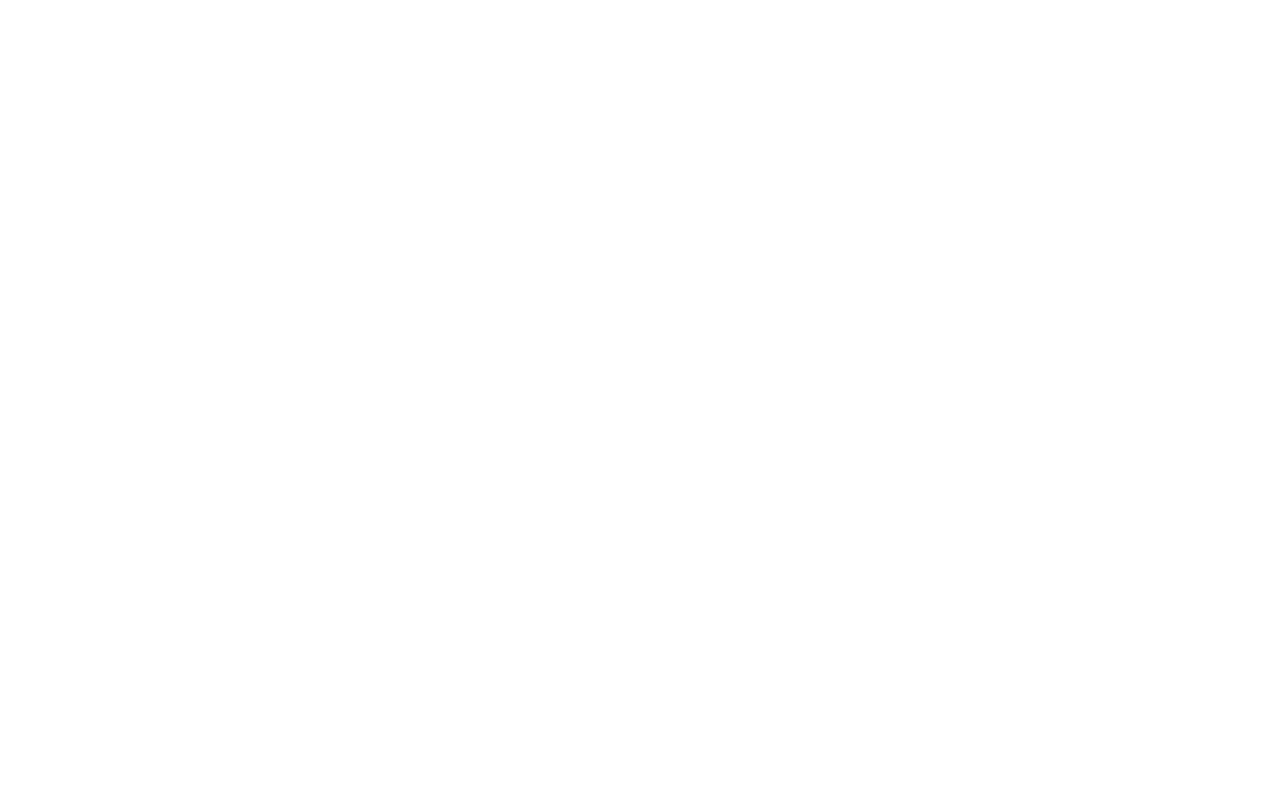
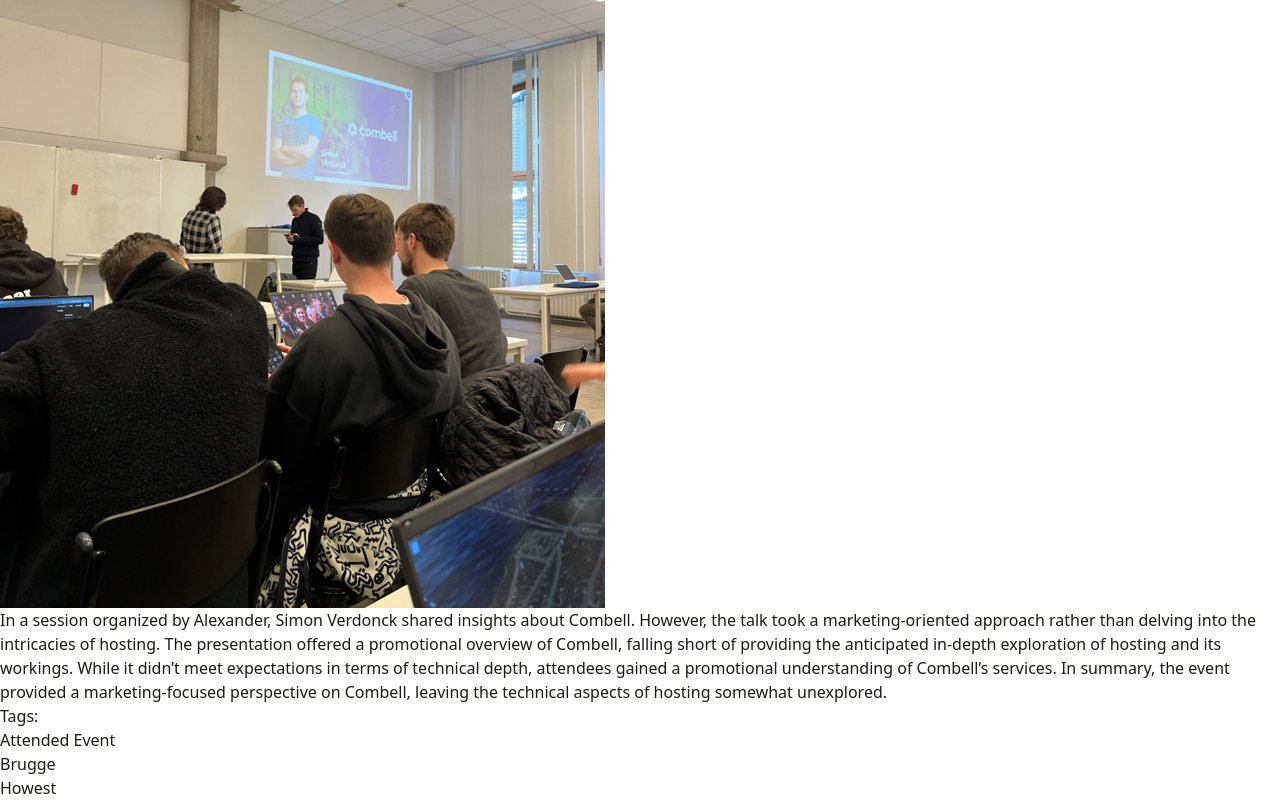
Before and after one commit to RobinNeyrinck/Portfolio, a React (Vite) app: page /simon-verdonck-combell in a window 1280 px wide. Shown: the part 222-1022 px from the top of the page. Before the commit the page ends 800 px from the top, so only its background shows below. Built offline with nearby package versions, Linux system fonts and the light colour scheme.

Commit message:
combell info

```diff
--- a/src/pages/blog/SimonVerdonckCombell.jsx
+++ b/src/pages/blog/SimonVerdonckCombell.jsx
@@ -1,7 +1,30 @@
 function SimonVerdonckCombell() {
-    return (
-        <p>This is a blog</p>
-    )
+  return (
+    <div>
+      <h1>Simon Verdonck – Combell</h1>
+      <img
+        src="assets/images/blogs/combell/thumbnail.png"
+        alt="thumbnail of Simon Verdonck – Combell"
+      />
+      <p>
+        In a session organized by Alexander, Simon Verdonck shared insights
+        about Combell. However, the talk took a marketing-oriented approach
+        rather than delving into the intricacies of hosting. The presentation
+        offered a promotional overview of Combell, falling short of providing
+        the anticipated in-depth exploration of hosting and its workings. While
+        it didn’t meet expectations in terms of technical depth, attendees
+        gained a promotional understanding of Combell’s services. In summary,
+        the event provided a marketing-focused perspective on Combell, leaving
+        the technical aspects of hosting somewhat unexplored.
+      </p>
+      <p>Tags:</p>
+      <ul>
+        <li>Attended Event</li>
+        <li>Brugge</li>
+        <li>Howest</li>
+      </ul>
+    </div>
+  );
 }
 
 export default SimonVerdonckCombell;
```
Also changed, not shown: public/assets/images/blogs/combell/thumbnail.png (added).
